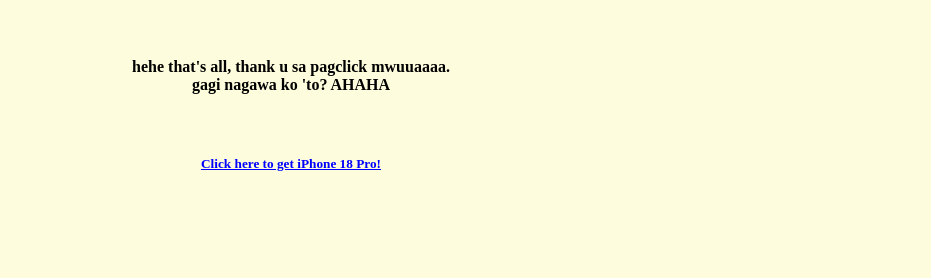
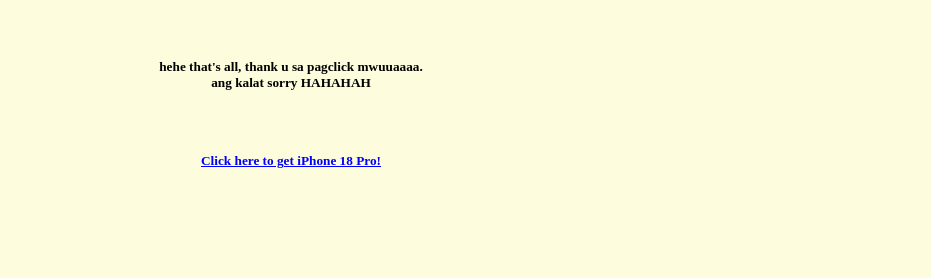
Before and after one commit to lavienroseij/aboutjunia, a plain HTML site: page index.html in a window 1280 px wide. Shown: the part 336-614 px from the top of the page, 349-1280 px from the left. Drawn offline with Linux system fonts and the light colour scheme.

```diff
--- a/index.html
+++ b/index.html
@@ -29,7 +29,7 @@
         <iframe src="https://giphy.com/embed/y4nk5bgwpWL6T5Ax9y" width="120" height="120" frameBorder="0" allowFullScreen></iframe>
         <h1>ITS FREAKING PRONOUNCED AS JOO-NEE-YAH NOT JUNYAH 👺👺</h1>
         <br>
-        <h4>hehe that's all, thank u sa pagclick mwuuaaaa. <br> gagi nagawa ko 'to? AHAHA</h4>
+        <h5>hehe that's all, thank u sa pagclick mwuuaaaa. <br> ang kalat sorry HAHAHAH</h5>
         <br>
         <h5 onclick="showPrank()" style="color: blue; cursor: pointer;">
             <u>Click here to get iPhone 18 Pro!</u>
```
